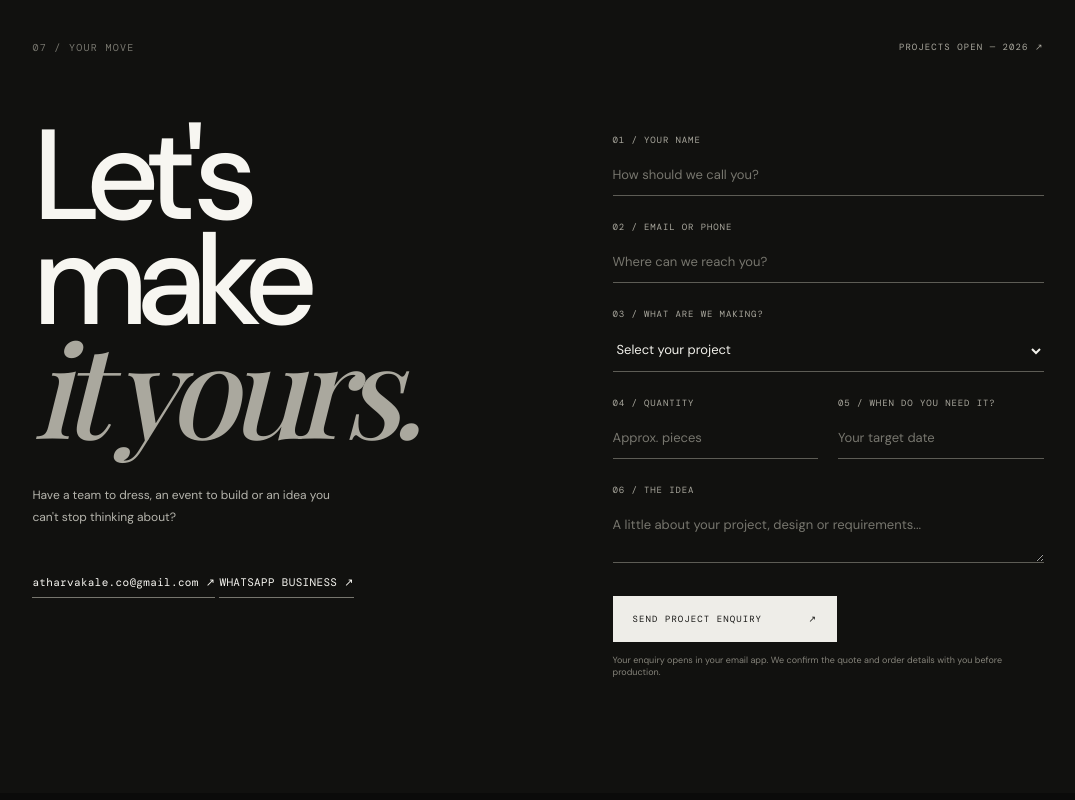
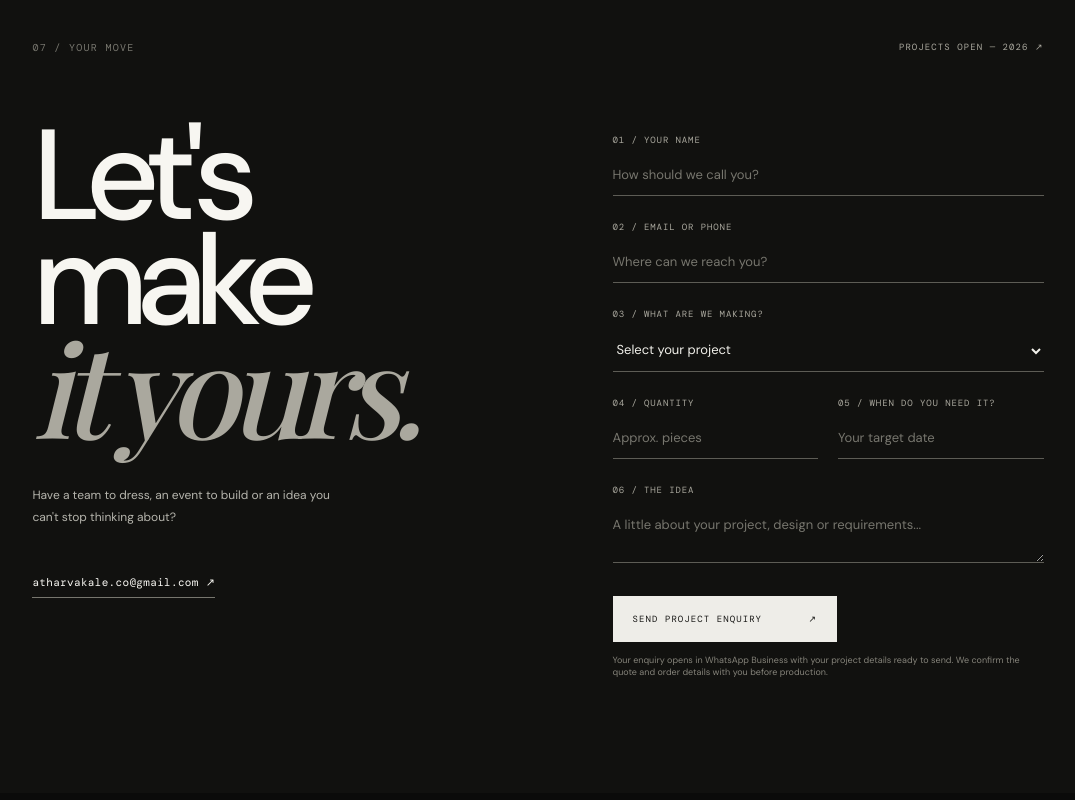
Before and after one commit to akale2715-admin/AVEN-website, a plain HTML site: page index.html in a window 1280 px wide. Shown: the part 7620-8420 px from the top of the page, without its empty margins (102-1177 px from the left). Drawn offline with nearby package versions, Linux system fonts and the light colour scheme; a web font is replaced by a local one.

Commit message:
Route enquiry form to WhatsApp without separate link

```diff
--- a/index.html
+++ b/index.html
@@ -95,15 +95,14 @@
 
     <section class="contact" id="contact">
       <div class="contact-top"><span class="index">07 / YOUR MOVE</span><span>PROJECTS OPEN — 2026 ↗</span></div>
-      <div class="contact-layout"><div class="contact-title reveal"><h2>Let's make<br><em>it yours.</em></h2><p>Have a team to dress, an event to build or an idea you can't stop thinking about?</p><a href="mailto:atharvakale.co@gmail.com" class="email-link">atharvakale.co@gmail.com ↗</a>
-        <a href="https://wa.me/message/6VS3Z3TLWHE4F1" class="email-link" target="_blank" rel="noopener noreferrer">WHATSAPP BUSINESS ↗</a></div>
+      <div class="contact-layout"><div class="contact-title reveal"><h2>Let's make<br><em>it yours.</em></h2><p>Have a team to dress, an event to build or an idea you can't stop thinking about?</p><a href="mailto:atharvakale.co@gmail.com" class="email-link">atharvakale.co@gmail.com ↗</a></div>
       <form class="contact-form reveal" id="enquiry-form">
         <label>01 / YOUR NAME<input name="name" autocomplete="name" placeholder="How should we call you?" required></label>
         <label>02 / EMAIL OR PHONE<input name="contact" autocomplete="email" placeholder="Where can we reach you?" required></label>
         <label>03 / WHAT ARE WE MAKING?<select name="product" required><option value="">Select your project</option><option>T-shirts</option><option>Hoodies / Sweatshirts</option><option>Polos / Uniforms</option><option>Jerseys / Teamwear</option><option>Event / Corporate merchandise</option><option>Something else</option></select></label>
         <div class="form-row"><label>04 / QUANTITY<input name="quantity" inputmode="numeric" placeholder="Approx. pieces"></label><label>05 / WHEN DO YOU NEED IT?<input name="deadline" placeholder="Your target date"></label></div>
         <label>06 / THE IDEA<textarea name="details" rows="2" placeholder="A little about your project, design or requirements..."></textarea></label>
-        <button type="submit">SEND PROJECT ENQUIRY <span>↗</span></button><p class="form-note">Your enquiry opens in your email app. We confirm the quote and order details with you before production.</p>
+        <button type="submit">SEND PROJECT ENQUIRY <span>↗</span></button><p class="form-note">Your enquiry opens in WhatsApp Business with your project details ready to send. We confirm the quote and order details with you before production.</p>
       </form></div>
     </section>
   </main>
```
